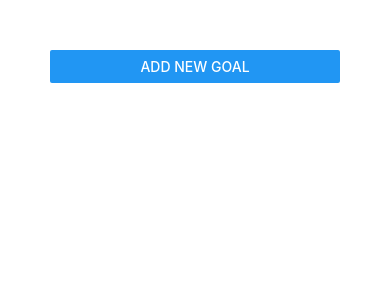
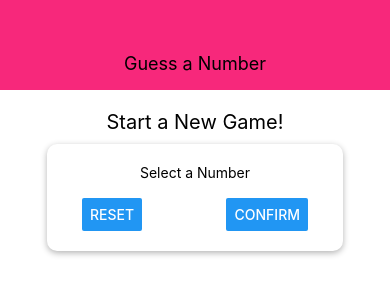
Before and after one commit to robertobatts/logos-ui, a React Native app: screen / in a window 390 px wide. Shown: the top 300 px of the page. Built offline with nearby package versions, Linux system fonts and the light colour scheme.

Commit message:
start guess a number app

```diff
--- a/App.js
+++ b/App.js
@@ -1,40 +1,20 @@
-import React, { useState } from 'react'
-import { StyleSheet, View, FlatList, Button } from 'react-native';
-import GoalItem from './components/GoalItem';
-import GoalInput from './components/GoalInput';
+import React, { useState } from 'react';
+import { StyleSheet, View, Button } from 'react-native';
+import Header from './components/guess/Header';
+import StartGameScreen from './components/guess/StartGameScreen';
 
 export default function App() {
-  const [courseGoals, setCourseGoals] = useState([]);
-  const [isAddMode, setIsAddMode] = useState(false);
-
-  const handleAddGoal = (enteredGoal) => {
-    if (enteredGoal) {
-      setCourseGoals(currentGoals => [...currentGoals, enteredGoal]);
-      setIsAddMode(false);
-    }
-  }
-
-  const handleDeleteGoal = (index) => {
-    setCourseGoals(currentGoals => {
-      return currentGoals.filter((goal, i) => i !== index);
-    })
-  }
 
   return (
     <View style={styles.screen}>
-      <Button title='Add new goal' onPress={() => setIsAddMode(true)}/>
-      <GoalInput onAddGoal={handleAddGoal} visible={isAddMode} onClose={() => setIsAddMode(false)}/>
-      <FlatList
-        data={courseGoals}
-        keyExtractor={(item, index) => index}
-        renderItem={itemData => <GoalItem title={itemData.item} onDelete={() => handleDeleteGoal(itemData.index)} />}
-      />
+      <Header title='Guess a Number'/>
+      <StartGameScreen/>
     </View>
   );
 }
 
 const styles = StyleSheet.create({
   screen: {
-    padding: 50
+    flex: 1
   }
 });
--- /dev/null
+++ b/components/guess/Header.js
@@ -0,0 +1,27 @@
+import React from 'react';
+import { View, Text, StyleSheet } from 'react-native';
+
+const Header = (props) => {
+  return (
+    <View style={styles.header}>
+        <Text style={styles.headerTitle}>{props.title}</Text>
+    </View>
+  );
+};
+
+const styles = StyleSheet.create({
+    header: {
+        width: '100%',
+        height: 90,
+        paddingTop: 36,
+        backgroundColor: '#f7287b',
+        alignItems: 'center',
+        justifyContent: 'center',
+    },
+    headerTitle: {
+        color: 'black',
+        fontSize: 18
+    }
+});
+
+export default Header;
--- /dev/null
+++ b/components/guess/StartGameScreen.js
@@ -0,0 +1,55 @@
+import React from 'react';
+import { View, Text, TextInput, Button, StyleSheet } from 'react-native';
+
+const StartGameScreen = () => {
+
+    return (
+        <View style={styles.screen}>
+            <Text style={styles.title}>Start a New Game!</Text>
+            <View style={styles.inputContainer}>
+                <Text>Select a Number</Text>
+                <TextInput onChangeText={() => {}}/>
+                <View style={styles.buttonContainer}>
+                    <Button title='Reset' onPress={() => {}}/>
+                    <Button title='Confirm' onPress={() => {}}/>
+                </View>
+            </View>
+        </View>
+    );
+};
+
+const styles = StyleSheet.create({
+    screen: {
+        flex: 1,
+        padding: 10,
+        alignItems: 'center',
+    },
+    title: {
+        fontSize: 20,
+        marginVertical: 10
+    },
+    inputContainer: {
+        width: 300,
+        maxWidth: '80%',
+        alignItems: 'center',
+        shadowColor: 'black',
+        shadowOffset: {
+            width: 0,
+            height: 2
+        },
+        shadowRadius: 6,
+        shadowOpacity: 0.3,
+        backgroundColor: 'white',
+        elevation: 5,
+        borderRadius: 10,
+        padding: 20
+    },
+    buttonContainer: {
+        flexDirection: 'row',
+        width: '100%',
+        justifyContent: 'space-between',
+        paddingHorizontal: 15
+    }
+});
+
+export default StartGameScreen;
```
Also changed, not shown: components/goals/GoalApp.js (added, +40 -0 lines), components/goals/GoalInput.js (renamed from components/GoalInput.js), components/goals/GoalItem.js (renamed from components/GoalItem.js).
